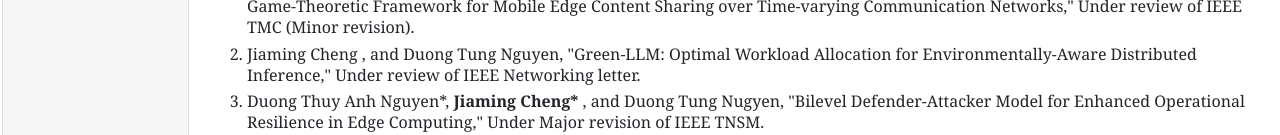
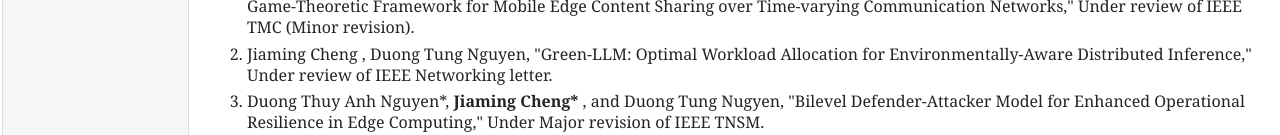
Before and after one commit to JJmingcc/jjmingcc.github.io, a plain HTML site: page Publications.html in a window 1280 px wide. Shown: the part 764-899 px from the top of the page. Drawn offline with nearby package versions, Linux system fonts and the light colour scheme.

Commit message:
Update Publications.html

```diff
--- a/Publications.html
+++ b/Publications.html
@@ -129,7 +129,7 @@
 </p></li>
 
 <li><p>
-</font>  </b> Jiaming Cheng </b>, and Duong Tung Nguyen, "Green-LLM: Optimal Workload Allocation for Environmentally-Aware Distributed Inference," Under review of IEEE Networking letter.
+</font>  </b> Jiaming Cheng </b>, Duong Tung Nguyen, "Green-LLM: Optimal Workload Allocation for Environmentally-Aware Distributed Inference," Under review of IEEE Networking letter.
 </p></li>
 
 <li><p>
```
